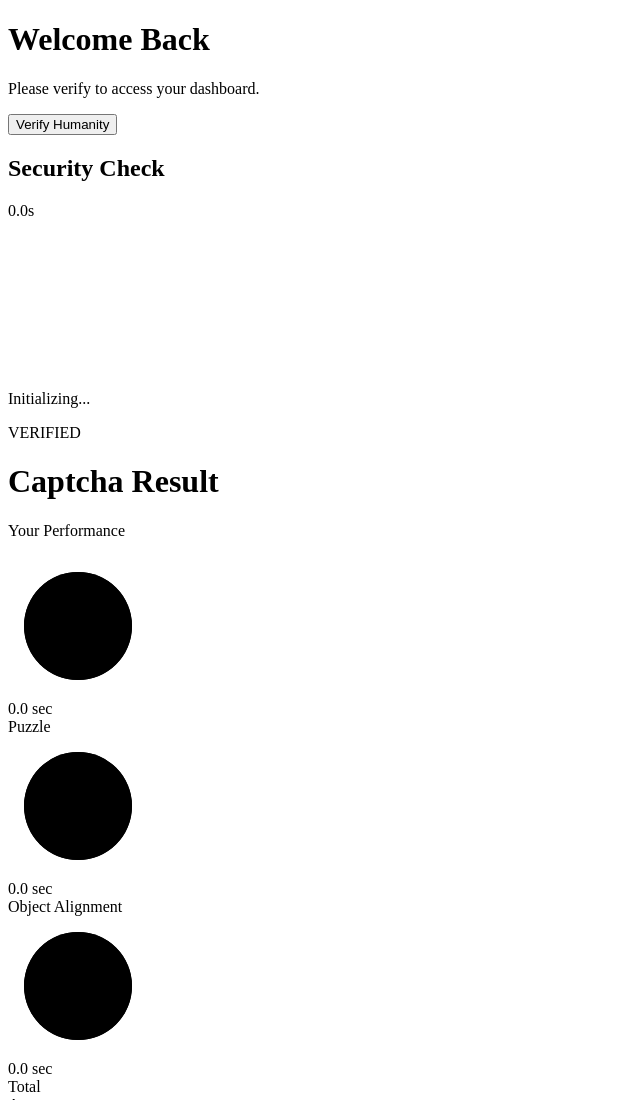
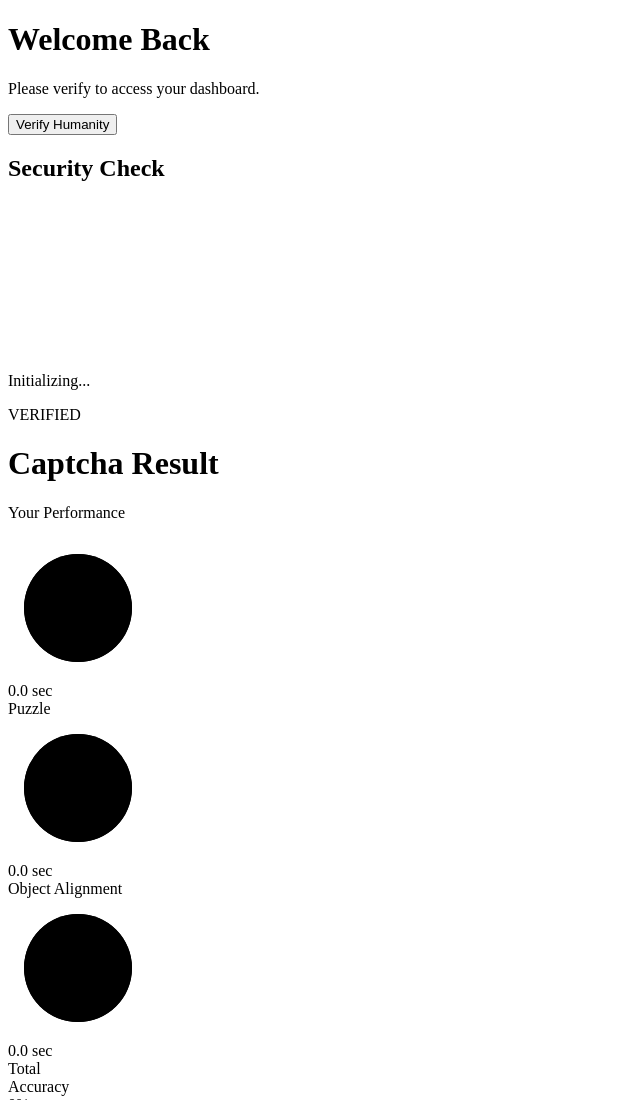
Before and after one commit to Lukas-Rdt/Captural, a website built with Vite: page index.html in a window 1280 px wide. Shown: the top 1100 px of the page, without its empty margins (0-640 px from the left). Built offline with nearby package versions, Linux system fonts and the light colour scheme.

Commit message:
remove timer

```diff
--- a/index.html
+++ b/index.html
@@ -28,7 +28,6 @@
       <div class="modal-content">
         <div class="modal-header">
           <h2 id="captcha-step-title">Security Check</h2>
-          <span id="captcha-timer">0.0s</span>
         </div>
 
         <div class="canvas-wrapper">
```
